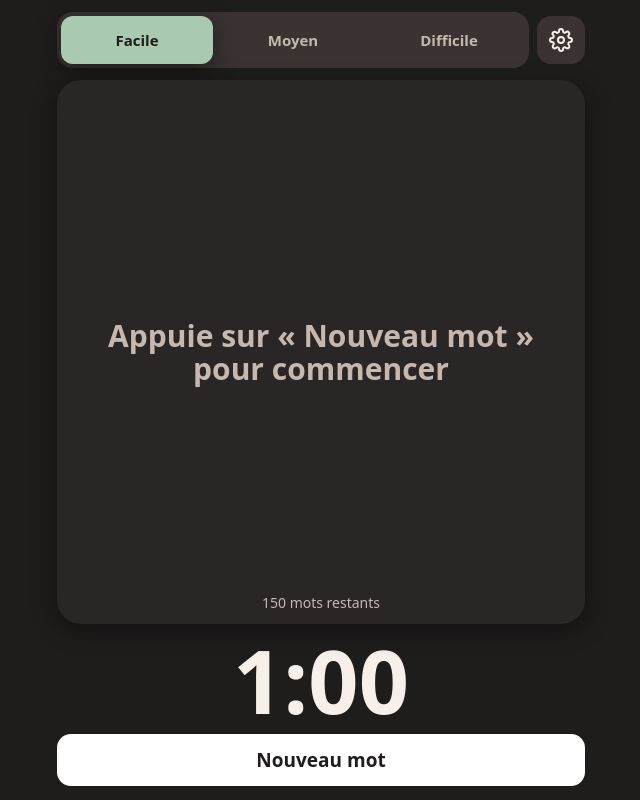
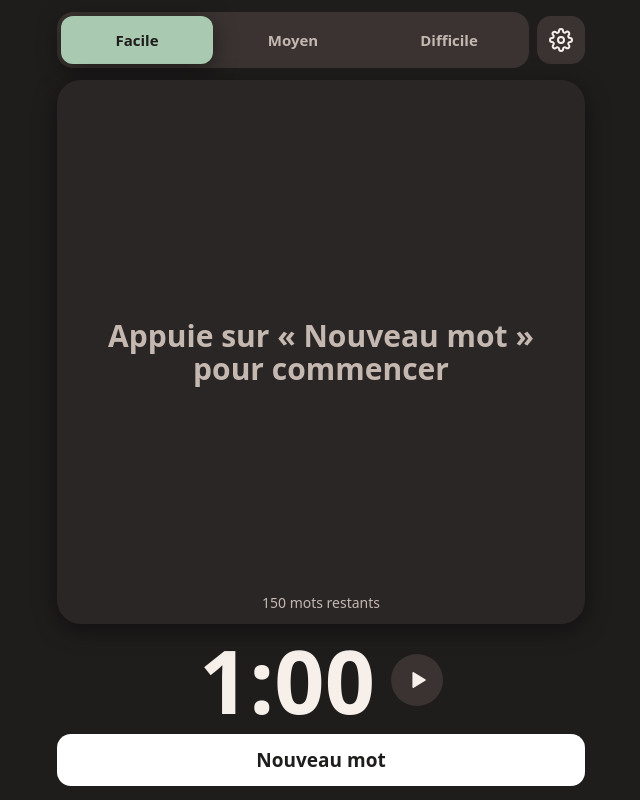
Before and after one commit to nicopat/gribouille, a plain HTML site: page index.html in a window 1280 px wide. Shown: the whole page, without its empty margins (319-959 px from the left). Drawn offline with Linux system fonts and the light colour scheme.

Commit message:
Ajoute un bouton pause/lecture à côté du minuteur
Co-Authored-By: Claude Opus 5.5 <noreply@anthropic.com>
Claude-Session: https://claude.ai/code/session_01Gpas36fLYNwtLG7xs6EPFu

```diff
--- a/index.html
+++ b/index.html
@@ -150,9 +150,16 @@
 
   /* ---------- Bas ---------- */
   .bottom { display: flex; flex-direction: column; gap: 10px; }
-  .timer-row { display: flex; align-items: center; gap: 10px; }
+  .timer-row { display: flex; align-items: center; justify-content: center; gap: 16px; }
+  .play-btn {
+    flex: none; width: 52px; height: 52px; border: 0; border-radius: 50%;
+    background: var(--surface-2); color: var(--text);
+    display: grid; place-items: center;
+    transition: transform .1s ease, background-color .25s ease;
+  }
+  .play-btn:active { transform: scale(.92); }
   .timer {
-    flex: 1;
+    flex: none;
     cursor: pointer;
     touch-action: manipulation;
     font-size: clamp(56px, 20vw, 88px);
@@ -284,6 +291,7 @@
   <footer class="bottom">
     <div class="timer-row">
       <div class="timer" id="timer" role="timer" aria-live="off">1:00</div>
+      <button class="play-btn" id="playBtn" aria-label="Démarrer"></button>
     </div>
     <button class="btn btn-primary btn-big" id="newWordBtn">Nouveau mot</button>
   </footer>
@@ -428,7 +436,9 @@
 
   var $ = function (id) { return document.getElementById(id); };
   var wordEl = $("word"), stageEl = $("stage"), remainingEl = $("remaining");
-  var timerEl = $("timer");
+  var timerEl = $("timer"), playBtn = $("playBtn");
+  var ICON_PAUSE = '<svg width="20" height="20" viewBox="0 0 24 24" fill="currentColor" aria-hidden="true"><rect x="5" y="4" width="5" height="16" rx="1.5"/><rect x="14" y="4" width="5" height="16" rx="1.5"/></svg>';
+  var ICON_PLAY = '<svg width="22" height="22" viewBox="0 0 24 24" fill="currentColor" aria-hidden="true"><path d="M7 4.5v15a1 1 0 0 0 1.5.86l12.5-7.5a1 1 0 0 0 0-1.72L8.5 3.64A1 1 0 0 0 7 4.5z"/></svg>';
 
   /* ================= Mots ================= */
   function remainingWords(lvl) {
@@ -491,6 +501,8 @@
     timerEl.classList.toggle("warn", s <= 10);
     timerEl.classList.toggle("running", running);
     timerEl.classList.toggle("paused", !running && remainingMs > 0 && remainingMs < duration * 1000);
+    playBtn.innerHTML = running ? ICON_PAUSE : ICON_PLAY;
+    playBtn.setAttribute("aria-label", running ? "Pause" : "Démarrer");
   }
   function loop() {
     remainingMs = Math.max(0, endAt - Date.now());
@@ -527,6 +539,7 @@
   }
   function toggleTimer() { running ? pause() : start(); }
   timerEl.addEventListener("click", toggleTimer);
+  playBtn.addEventListener("click", function () { unlockAudio(); toggleTimer(); });
 
   function timeUp() {
     try { if (navigator.vibrate) navigator.vibrate([400, 150, 400, 150, 600]); } catch (e) {}
```
